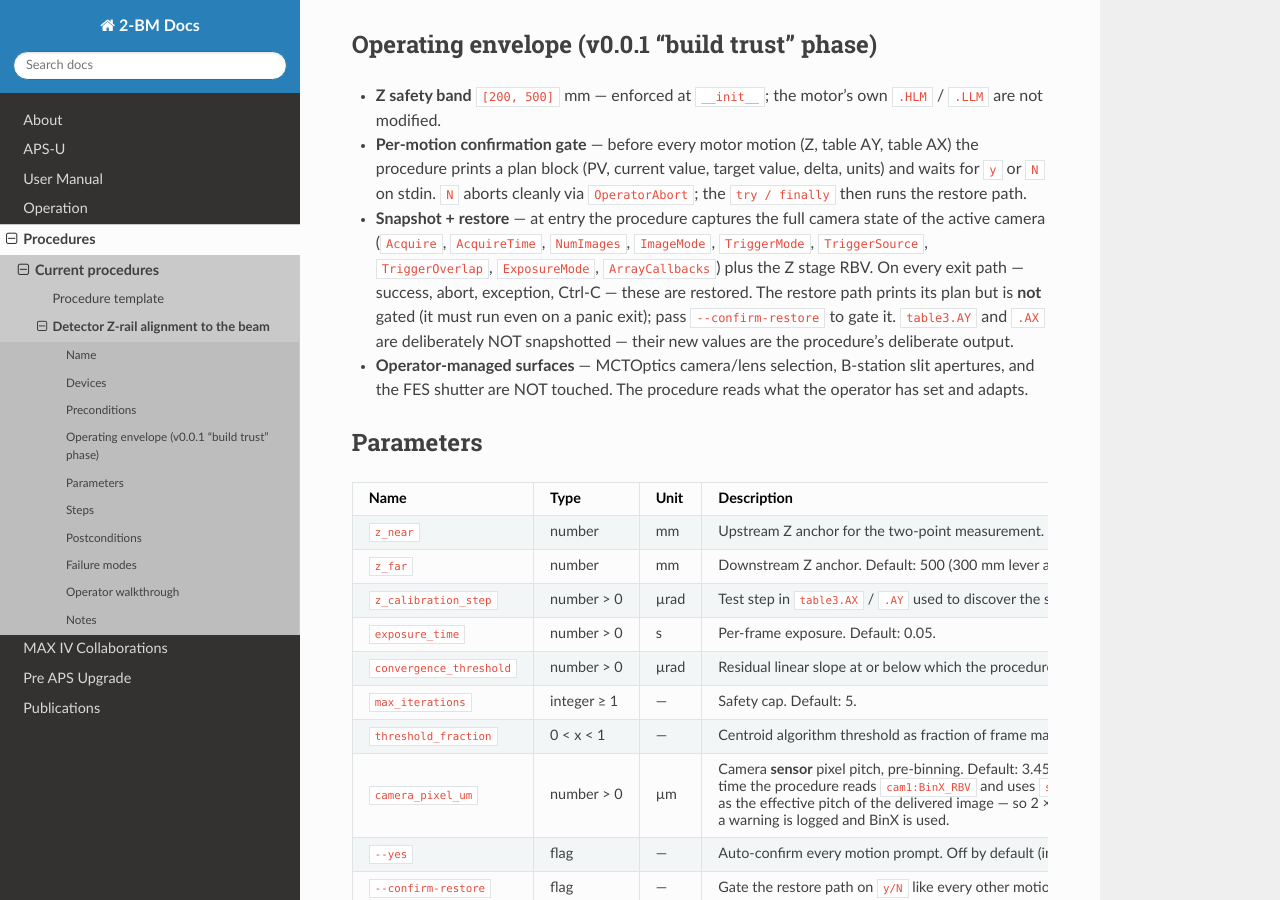
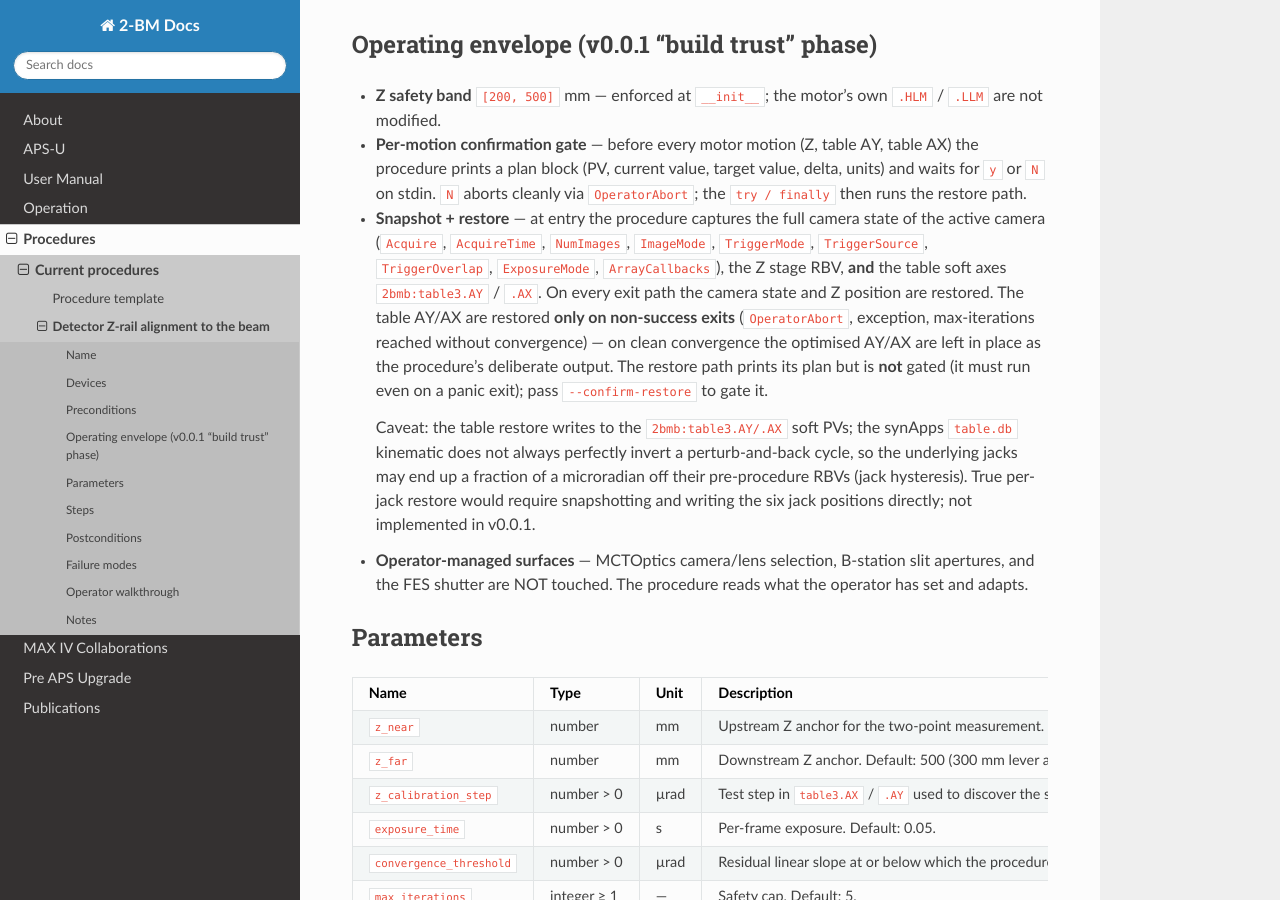
Before and after one commit to xray-imaging/2bm-docs, a Sphinx documentation site: the page built from docs/source/procedures/item_002.rst, in a window 1280 px wide and 900 px high, scrolled down 1780 px. Built offline with Sphinx 7.4.7 and the Read the Docs theme 3.1.0, drawn with Linux system fonts in a browser that asks for light colours; the version number could not be read and is left out.

Commit message:
docs(procedures): document table AY/AX restore-on-abort policy
Match the procedures-side change: table soft PVs now snapshotted
at run entry and restored on any non-success exit (abort,
exception, max-iterations without convergence). On clean
convergence the new AY/AX stay in place as the deliberate output.

Documents the table.db kinematic-hysteresis caveat -- soft-PV
restore may leave jacks a fraction of a urad off their pre-run
RBVs; true per-jack restore is not implemented in v0.0.1.

```diff
--- a/docs/source/procedures/item_002.rst
+++ b/docs/source/procedures/item_002.rst
@@ -117,12 +117,23 @@ Operating envelope (v0.0.1 "build trust" phase)
   full camera state of the active camera (``Acquire``,
   ``AcquireTime``, ``NumImages``, ``ImageMode``, ``TriggerMode``,
   ``TriggerSource``, ``TriggerOverlap``, ``ExposureMode``,
-  ``ArrayCallbacks``) plus the Z stage RBV. On every exit path —
-  success, abort, exception, Ctrl-C — these are restored. The
-  restore path prints its plan but is **not** gated (it must run
-  even on a panic exit); pass ``--confirm-restore`` to gate it.
-  ``table3.AY`` and ``.AX`` are deliberately NOT snapshotted —
-  their new values are the procedure's deliberate output.
+  ``ArrayCallbacks``), the Z stage RBV, **and** the table soft
+  axes ``2bmb:table3.AY`` / ``.AX``. On every exit path the camera
+  state and Z position are restored. The table AY/AX are restored
+  **only on non-success exits** (``OperatorAbort``, exception,
+  max-iterations reached without convergence) — on clean
+  convergence the optimised AY/AX are left in place as the
+  procedure's deliberate output. The restore path prints its plan
+  but is **not** gated (it must run even on a panic exit); pass
+  ``--confirm-restore`` to gate it.
+
+  Caveat: the table restore writes to the ``2bmb:table3.AY/.AX``
+  soft PVs; the synApps ``table.db`` kinematic does not always
+  perfectly invert a perturb-and-back cycle, so the underlying
+  jacks may end up a fraction of a microradian off their
+  pre-procedure RBVs (jack hysteresis). True per-jack restore
+  would require snapshotting and writing the six jack positions
+  directly; not implemented in v0.0.1.
 - **Operator-managed surfaces** — MCTOptics camera/lens selection,
   B-station slit apertures, and the FES shutter are NOT touched.
   The procedure reads what the operator has set and adapts.
```
